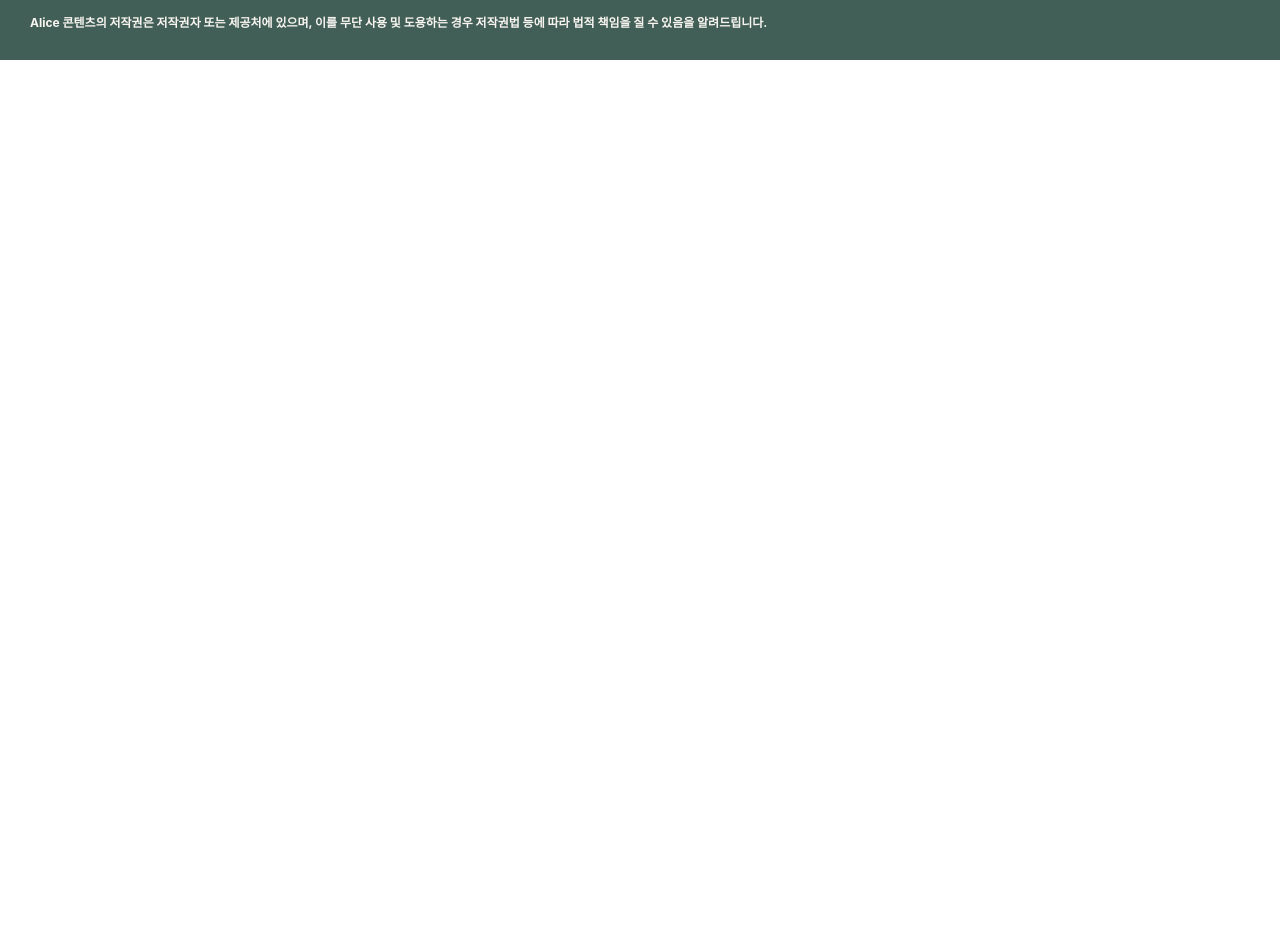
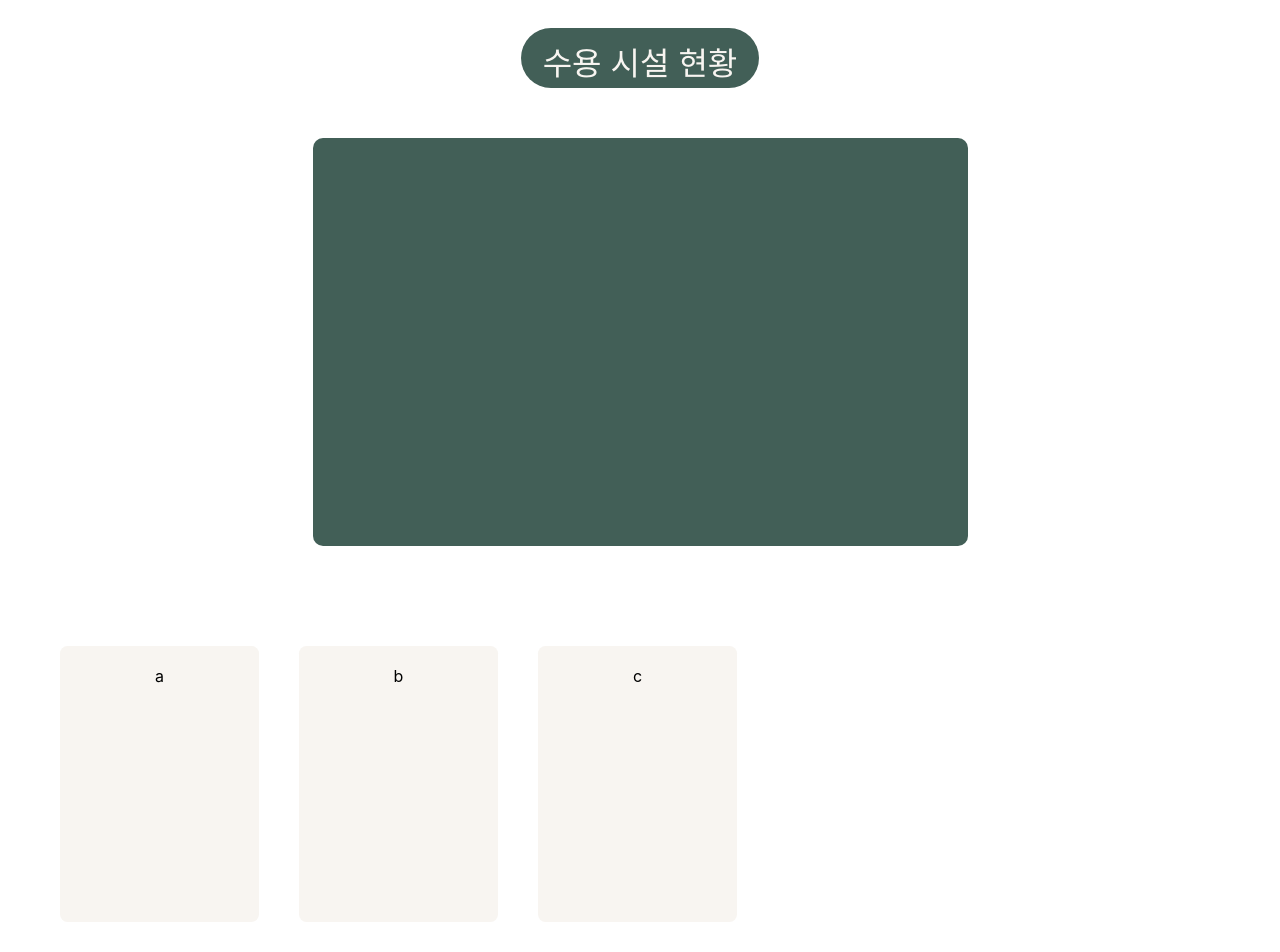
Before and after one commit to mieum12/AI6_data_project_front, a React (Create React App) app: page /SafetyPage in a window 1280 px wide. Shown: the part 740-1692 px from the top of the page. Before the commit the page ends 800 px from the top, so only its background shows below. Built offline with nearby package versions, Linux system fonts and the light colour scheme.

Commit message:
feat: 안전도 페이지 구현

```diff
--- /dev/null
+++ b/src/components/Chart.js
@@ -0,0 +1,91 @@
+import styled from "styled-components";
+
+export default function Chart() {
+  return (
+    <>
+      <ChartSection>
+        <div className="chartTitle">재난 발생 현황</div>
+        <div className="chartBack"></div>
+      </ChartSection>
+      <ChartSection>
+        <div className="chartTitle">수용 시설 현황</div>
+        <div className="chartBack"></div>
+      </ChartSection>
+      <SafetySection>
+        <div className="back"></div>
+        <ul>
+          <li className="card">a</li>
+          <li className="card">b</li>
+          <li className="card">c</li>
+        </ul>
+      </SafetySection>
+    </>
+  );
+}
+
+const ChartSection = styled.div`
+  margin: 40px 0 80px 0;
+
+  .chartTitle {
+    /* position: absolute;
+    top: 170px;
+    left: 45%; */
+
+    margin: auto;
+    margin-top: 40px;
+
+    text-align: center;
+    font-size: 32px;
+    color: #f8f5f1;
+    padding-top: 10px;
+
+    width: 238px;
+    height: 50px;
+
+    background: #425f57;
+    border-radius: 2010px;
+  }
+
+  .chartBack {
+    /* position: absolute; */
+    /* top: 270px; */
+
+    margin: auto;
+    margin-top: 50px;
+    display: block;
+
+    width: 655px;
+    height: 408.5px;
+    background: #425f57;
+    border-radius: 10px;
+  }
+`;
+
+const SafetySection = styled.div`
+  position: relative;
+  z-index: 1;
+
+  .card {
+    display: inline-block;
+    margin: 20px;
+
+    width: 199px;
+    height: 255.5px;
+
+    text-align: center;
+    padding-top: 20px;
+
+    background: #f8f5f1;
+    border-radius: 7.5px;
+  }
+
+  .back {
+    position: absolute;
+    z-index: 999;
+
+    width: auto;
+    height: 439px;
+
+    background: #425f57;
+  }
+`;
--- a/src/pages/safety/Safety.js
+++ b/src/pages/safety/Safety.js
@@ -1,11 +1,12 @@
 import React from "react";
 import Header from "../../components/Header";
+import Chart from "../../components/Chart";
 
 const Safety = () => {
   return (
     <>
       <Header />
-      <div>safetyPage 입니다!</div>
+      <Chart />
     </>
   );
 };
```
